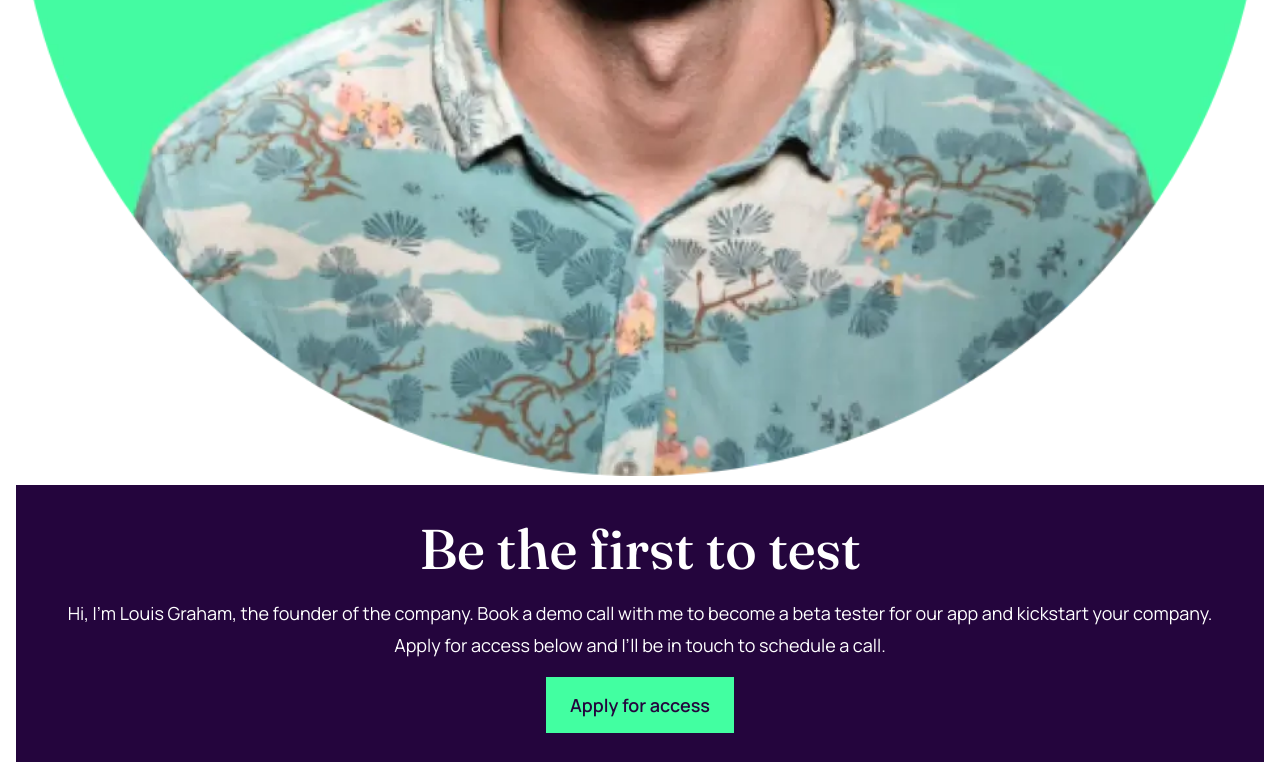
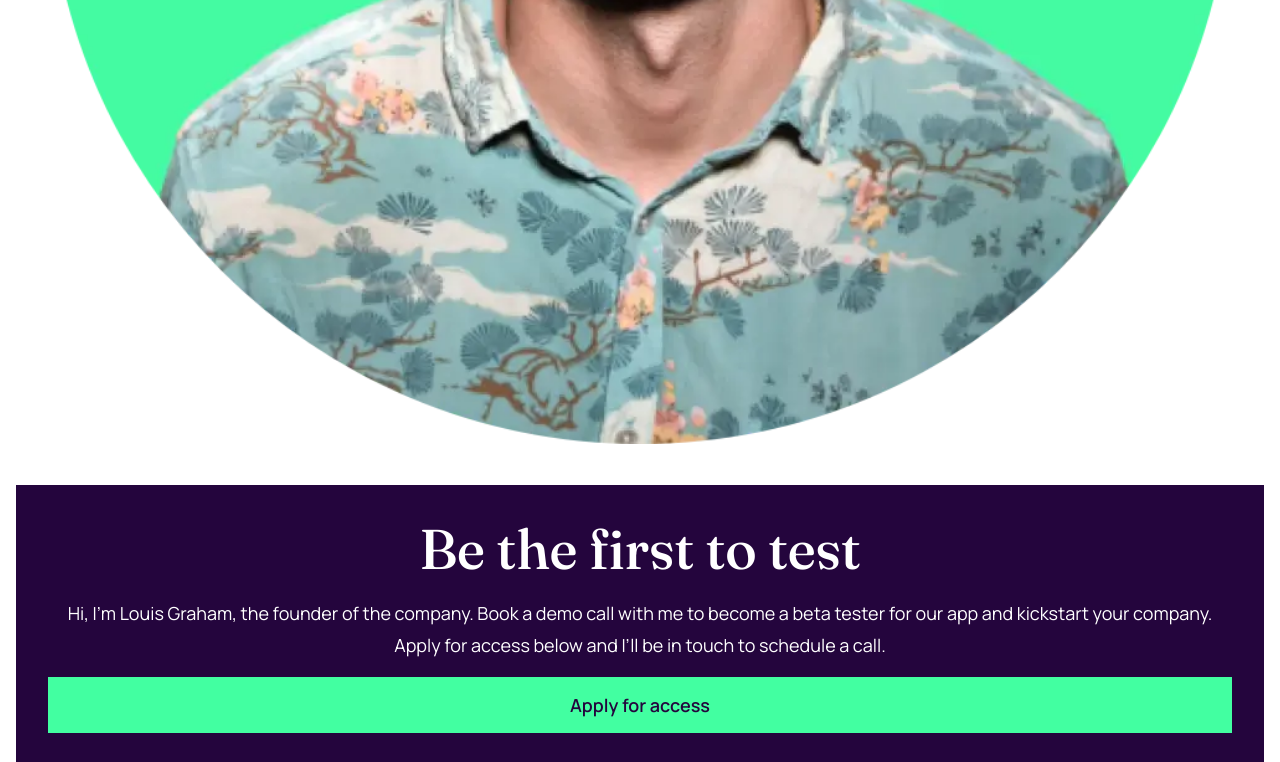
Before and after one commit to j-sherrick/workit-landing, a website: page public/index.html in a window 1280 px wide. Shown: the part 1974-2736 px from the top of the page. Drawn offline with Linux system fonts and the light colour scheme.

Commit message:
chore: Update founder component styles

```diff
--- a/src/scss/components/_founder.scss
+++ b/src/scss/components/_founder.scss
@@ -5,15 +5,14 @@
   &__image {
     width: 100%;
     height: auto;
+    padding: 2rem;
   }
 
   &__message {
     background-color: var(--workit-clr-primary);
     color: white;
     padding: 2rem;
-    display: flex;
-    flex-direction: column;
-    align-items: center;
+    display: grid;
     text-align: center;
     gap: 1rem;
   }
@@ -24,4 +23,8 @@
 
   &__demo {
   }
+
+  &__button {
+    width: auto;
+  }
 }
```
Also changed, not shown: public/assets/css/style.css, 1 other file.
